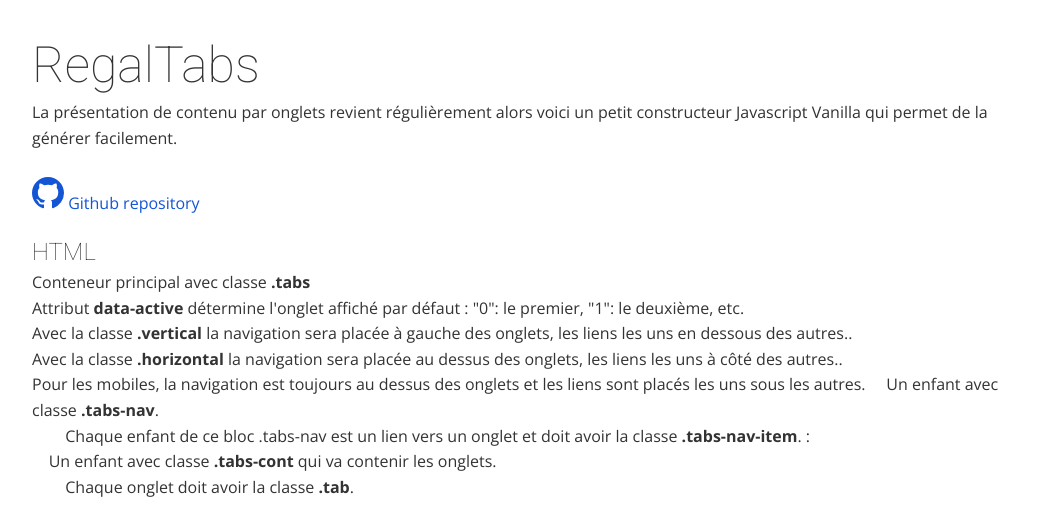
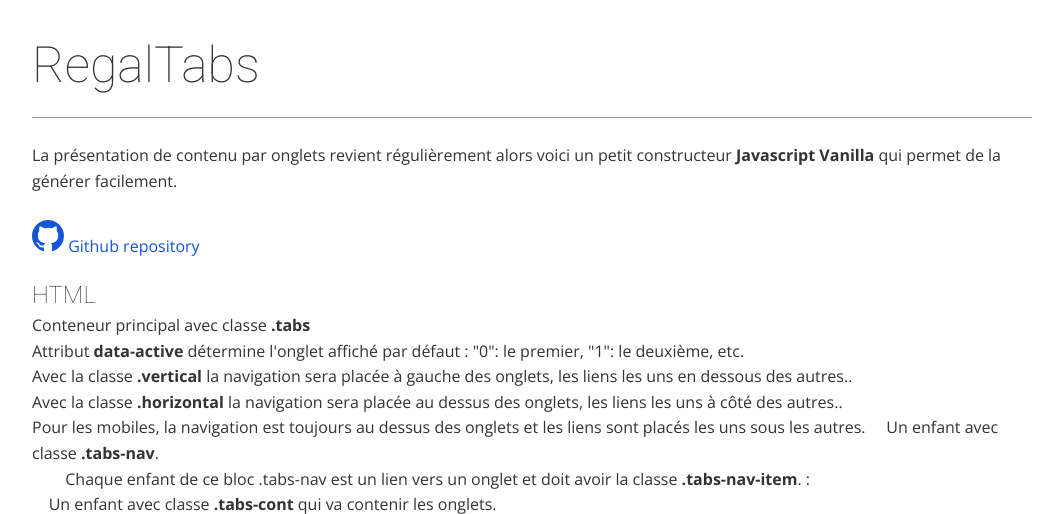
Before and after one commit to regaloeb/regal-tabs-vanilla, a PHP site: page / in a window 1280 px wide. Shown: the top 514 px of the page, without its empty margins (108-1171 px from the left). Run offline with PHP 8.4, Linux system fonts and the light colour scheme.

Commit message:
Cosmetics

```diff
--- a/index.php
+++ b/index.php
@@ -32,9 +32,9 @@
 			<div class="section-inner">
 				<h1>RegalTabs</h1>
 				<p>
-					La présentation de contenu par onglets revient régulièrement alors voici un petit constructeur Javascript Vanilla qui permet de la générer facilement.<br><br>
+					La présentation de contenu par onglets revient régulièrement alors voici un petit constructeur <strong>Javascript Vanilla</strong> qui permet de la générer facilement.<br><br>
 					<a href="https://github.com/regaloeb/regal-tabs-vanilla" target="_blank" class="picto-link"><span class="picto"> <svg class="octicon octicon-mark-github v-align-middle" height="32" viewBox="0 0 16 16" version="1.1" width="32" aria-hidden="true"><path fill-rule="evenodd" d="M8 0C3.58 0 0 3.58 0 8c0 3.54 2.29 6.53 5.47 7.59.4.07.55-.17.55-.38 0-.19-.01-.82-.01-1.49-2.01.37-2.53-.49-2.69-.94-.09-.23-.48-.94-.82-1.13-.28-.15-.68-.52-.01-.53.63-.01 1.08.58 1.23.82.72 1.21 1.87.87 2.33.66.07-.52.28-.87.51-1.07-1.78-.2-3.64-.89-3.64-3.95 0-.87.31-1.59.82-2.15-.08-.2-.36-1.02.08-2.12 0 0 .67-.21 2.2.82.64-.18 1.32-.27 2-.27.68 0 1.36.09 2 .27 1.53-1.04 2.2-.82 2.2-.82.44 1.1.16 1.92.08 2.12.51.56.82 1.27.82 2.15 0 3.07-1.87 3.75-3.65 3.95.29.25.54.73.54 1.48 0 1.07-.01 1.93-.01 2.2 0 .21.15.46.55.38A8.013 8.013 0 0016 8c0-4.42-3.58-8-8-8z"/></svg>
-</span>Github repository</a>
+</span><span>Github repository</span></a>
 				</p>
 				<h2>HTML</h2>
 				<p>
--- a/scss/common/_common.scss
+++ b/scss/common/_common.scss
@@ -42,8 +42,15 @@ h1, h2, h3, h4{
 
 h1{
 	font-size: 3rem;
+	padding-bottom: 1.7rem;
+	border-bottom: .1rem solid $grey;
+	margin-bottom: 2.3rem;
+
 	@media (min-width: $mobile-phone){
 		font-size: 5rem;
+		padding-bottom: 1.7rem;
+		border-bottom: .1rem solid $grey;
+		margin-bottom: 2.5rem;
 	}
 }
 
@@ -66,8 +73,34 @@ p{
 		}
 	}
 
+	span{
+		box-shadow: inset 0 0 0 rgba($blue, .75);
+		transition: box-shadow $speed3 ease-in-out, color $speed3 ease-in-out;
+		text-decoration: none;
+		color: $blue;
+	}
+
 	&:hover{
-		text-decoration: underline;
+		span:not(.picto){
+			color: $white;
+			box-shadow: inset 0 -1.4em 0 rgba($blue, 1);
+		}
+	}
+}
+
+label a:not([class]),
+p a:not([class]),
+li:not([class]) a:not([class]),
+a:not([class]),
+.extern-link{
+	box-shadow: inset 0 -.1em 0 rgba($blue, .75);
+	transition: box-shadow $speed3 ease-in-out, color $speed3 ease-in-out;
+	text-decoration: none;
+	color: $blue;
+
+	&:hover{
+		color: $white;
+		box-shadow: inset 0 -1.4em 0 rgba($blue, 1);
 	}
 }
 
```
Also changed, not shown: css/styles.css, 1 other file.
